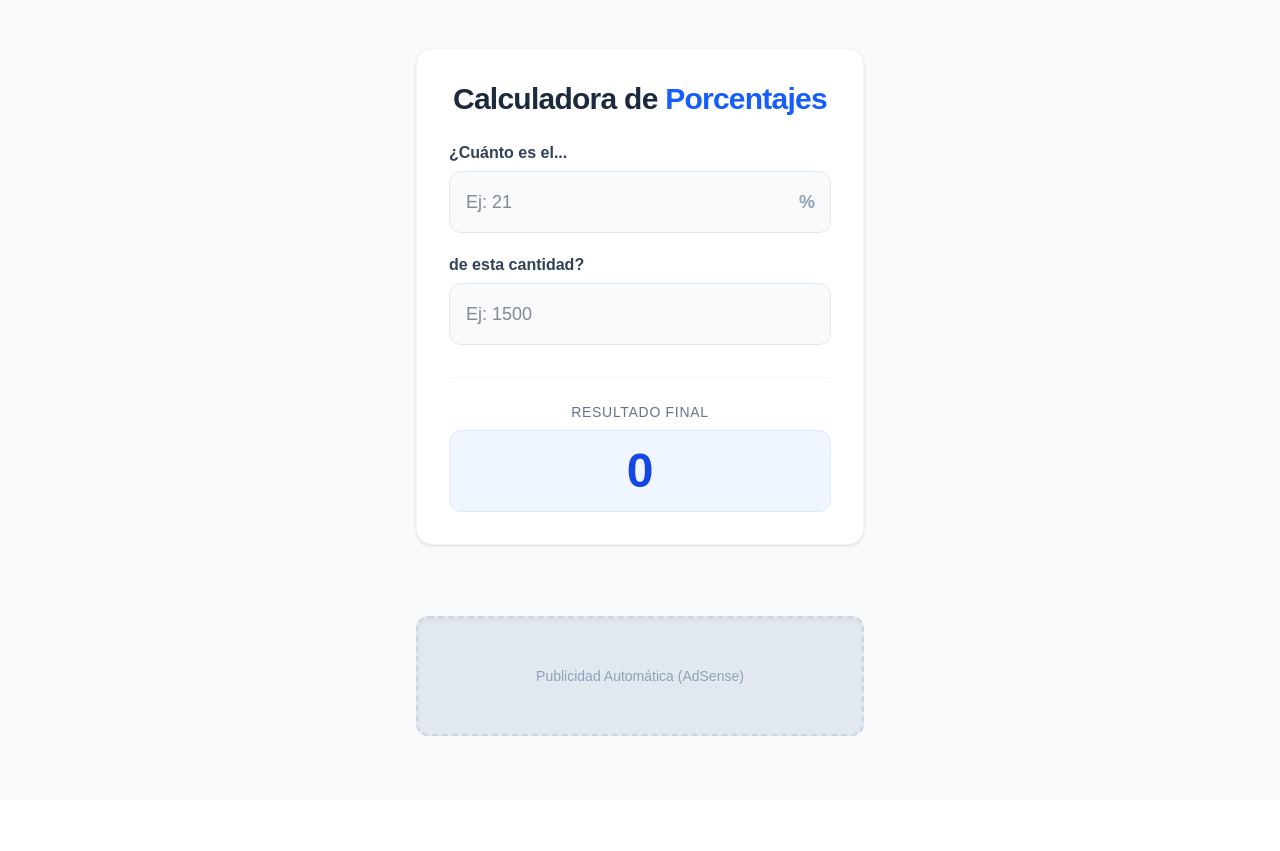
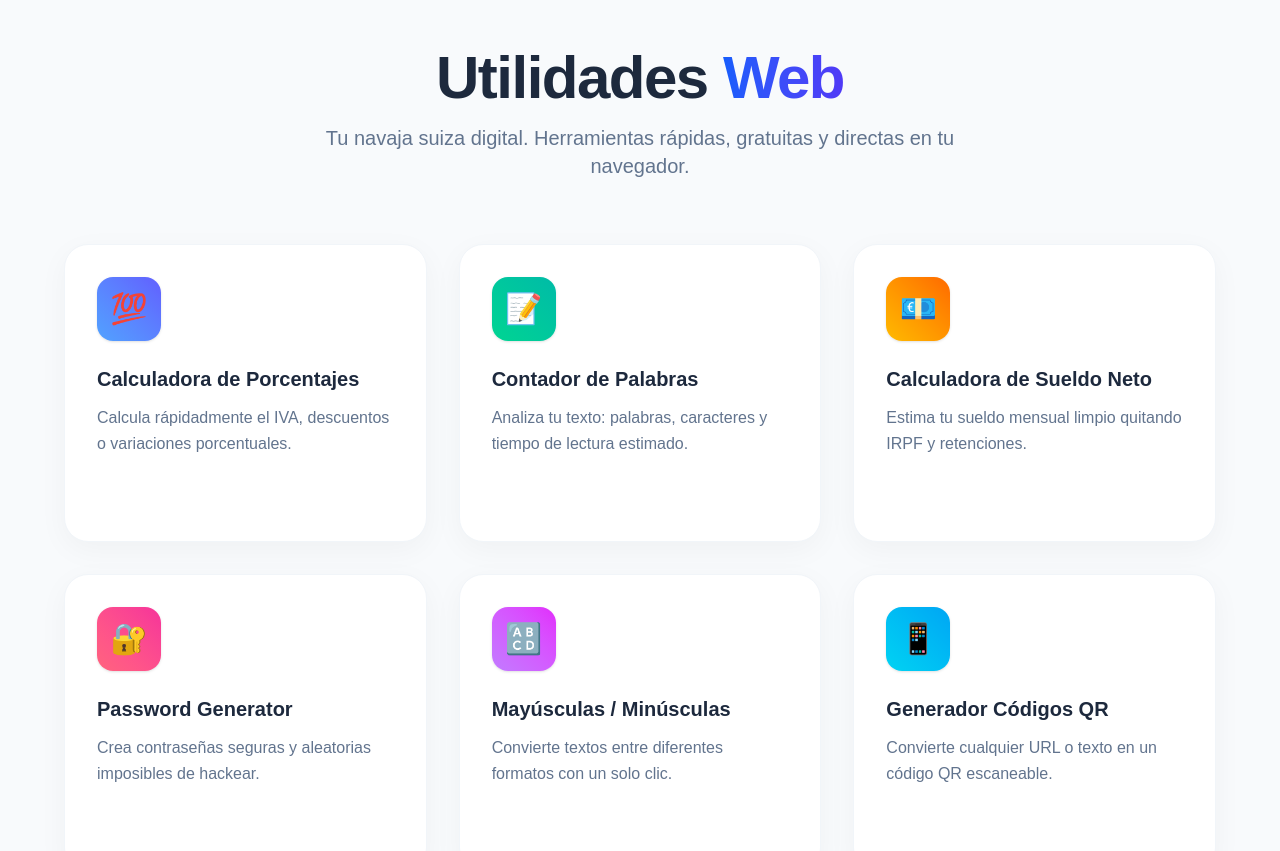
Before and after one commit to raubreak/cajautil-web, a Next.js app: page / in a window 1280 px wide. Shown: the top 851 px of the page. Before the commit the page ends 800 px from the top, so only its background shows below. Built offline with nearby package versions, Linux system fonts and the light colour scheme.

Commit message:
feat: reestructurar landing page como directorio grid glossy y mover calculadora a su propia ruta

```diff
--- /dev/null
+++ b/src/app/calculadora-porcentajes/page.tsx
@@ -0,0 +1,74 @@
+"use client";
+import { useState } from "react";
+
+export default function CalculadoraPorcentajes() {
+  const [cantidad, setCantidad] = useState("");
+  const [porcentaje, setPorcentaje] = useState("");
+
+  const resultado = Number(cantidad) * (Number(porcentaje) / 100);
+
+  return (
+    <main className="min-h-[100dvh] bg-slate-50 flex flex-col items-center py-6 px-4 sm:py-12 sm:px-6 lg:px-8">
+
+      {/* Contenedor central adaptable (Responsive) */}
+      <div className="w-full max-w-md bg-white p-5 sm:p-8 rounded-2xl shadow-sm border border-slate-100 mb-8">
+        <h1 className="text-2xl sm:text-3xl font-extrabold text-slate-800 mb-6 text-center tracking-tight">
+          Calculadora de <span className="text-blue-600">Porcentajes</span>
+        </h1>
+
+        <div className="space-y-5">
+          {/* Bloque Input 1 */}
+          <div>
+            <label className="block text-sm sm:text-base font-semibold text-slate-700 mb-1.5">
+              ¿Cuánto es el...
+            </label>
+            <div className="relative flex items-center">
+              <input
+                inputMode="decimal"
+                type="number"
+                value={porcentaje}
+                onChange={(e) => setPorcentaje(e.target.value)}
+                className="w-full border border-slate-200 rounded-xl p-3 sm:p-4 text-lg text-slate-900 bg-slate-50 focus:ring-2 focus:ring-blue-500 focus:border-blue-500 transition-shadow outline-none"
+                placeholder="Ej: 21"
+              />
+              <span className="absolute right-4 text-slate-400 font-bold text-lg select-none pointer-events-none">%</span>
+            </div>
+          </div>
+
+          {/* Bloque Input 2 */}
+          <div>
+            <label className="block text-sm sm:text-base font-semibold text-slate-700 mb-1.5">
+              de esta cantidad?
+            </label>
+            <input
+              inputMode="decimal"
+              type="number"
+              value={cantidad}
+              onChange={(e) => setCantidad(e.target.value)}
+              className="w-full border border-slate-200 rounded-xl p-3 sm:p-4 text-lg text-slate-900 bg-slate-50 focus:ring-2 focus:ring-blue-500 focus:border-blue-500 transition-shadow outline-none"
+              placeholder="Ej: 1500"
+            />
+          </div>
+
+          {/* Bloque Resultado */}
+          <div className="mt-8 pt-6 border-t border-slate-100">
+            <p className="text-sm font-medium text-slate-500 text-center mb-2 uppercase tracking-wider">
+              Resultado final
+            </p>
+            <div className="p-4 bg-blue-50 rounded-xl border border-blue-100 flex items-center justify-center min-h-[5rem]">
+              <p className="text-4xl sm:text-5xl font-black text-blue-700 text-center break-all">
+                {!isNaN(resultado) && cantidad && porcentaje ? resultado.toLocaleString('es-ES', { maximumFractionDigits: 2 }) : "0"}
+              </p>
+            </div>
+          </div>
+        </div>
+      </div>
+
+      {/* Espacio reservado para AdSense (Adaptable cuadrado en móvil, horizontal en PC) */}
+      <div className="w-full max-w-md mt-auto mb-4 bg-slate-200 border-2 border-dashed border-slate-300 flex items-center justify-center text-slate-400 text-sm font-medium rounded-xl h-[250px] sm:h-[120px] shadow-inner">
+        Publicidad Automática (AdSense)
+      </div>
+
+    </main>
+  );
+}
--- a/src/app/page.tsx
+++ b/src/app/page.tsx
@@ -1,74 +1,102 @@
-"use client";
-import { useState } from "react";
+import Link from 'next/link';
 
-export default function CalculadoraPorcentajes() {
-  const [cantidad, setCantidad] = useState("");
-  const [porcentaje, setPorcentaje] = useState("");
-
-  const resultado = Number(cantidad) * (Number(porcentaje) / 100);
+export default function Home() {
+  const herramientas = [
+    {
+      titulo: 'Calculadora de Porcentajes',
+      descripcion: 'Calcula rápidadmente el IVA, descuentos o variaciones porcentuales.',
+      ruta: '/calculadora-porcentajes',
+      icono: '💯',
+      color: 'from-blue-400 to-indigo-500'
+    },
+    {
+      titulo: 'Contador de Palabras',
+      descripcion: 'Analiza tu texto: palabras, caracteres y tiempo de lectura estimado.',
+      ruta: '#', // TODO: Crear página
+      icono: '📝',
+      color: 'from-emerald-400 to-teal-500'
+    },
+    {
+      titulo: 'Calculadora de Sueldo Neto',
+      descripcion: 'Estima tu sueldo mensual limpio quitando IRPF y retenciones.',
+      ruta: '#', // TODO: Formulario
+      icono: '💶',
+      color: 'from-amber-400 to-orange-500'
+    },
+    {
+      titulo: 'Password Generator',
+      descripcion: 'Crea contraseñas seguras y aleatorias imposibles de hackear.',
+      ruta: '#',
+      icono: '🔐',
+      color: 'from-rose-400 to-pink-500'
+    },
+    {
+      titulo: 'Mayúsculas / Minúsculas',
+      descripcion: 'Convierte textos entre diferentes formatos con un solo clic.',
+      ruta: '#',
+      icono: '🔠',
+      color: 'from-purple-400 to-fuchsia-500'
+    },
+    {
+      titulo: 'Generador Códigos QR',
+      descripcion: 'Convierte cualquier URL o texto en un código QR escaneable.',
+      ruta: '#',
+      icono: '📱',
+      color: 'from-cyan-400 to-sky-500'
+    }
+  ];
 
   return (
-    <main className="min-h-[100dvh] bg-slate-50 flex flex-col items-center py-6 px-4 sm:py-12 sm:px-6 lg:px-8">
+    <main className="min-h-[100dvh] bg-slate-50 text-slate-800 p-6 sm:p-12">
+      <div className="max-w-6xl mx-auto">
 
-      {/* Contenedor central adaptable (Responsive) */}
-      <div className="w-full max-w-md bg-white p-5 sm:p-8 rounded-2xl shadow-sm border border-slate-100 mb-8">
-        <h1 className="text-2xl sm:text-3xl font-extrabold text-slate-800 mb-6 text-center tracking-tight">
-          Calculadora de <span className="text-blue-600">Porcentajes</span>
-        </h1>
+        <header className="mb-16 text-center">
+          <h1 className="text-4xl sm:text-6xl font-black mb-4 tracking-tight">
+            Utilidades <span className="text-transparent bg-clip-text bg-gradient-to-r from-blue-600 to-indigo-600">Web</span>
+          </h1>
+          <p className="text-lg sm:text-xl text-slate-500 max-w-2xl mx-auto font-medium">
+            Tu navaja suiza digital. Herramientas rápidas, gratuitas y directas en tu navegador.
+          </p>
+        </header>
 
-        <div className="space-y-5">
-          {/* Bloque Input 1 */}
-          <div>
-            <label className="block text-sm sm:text-base font-semibold text-slate-700 mb-1.5">
-              ¿Cuánto es el...
-            </label>
-            <div className="relative flex items-center">
-              <input
-                inputMode="decimal"
-                type="number"
-                value={porcentaje}
-                onChange={(e) => setPorcentaje(e.target.value)}
-                className="w-full border border-slate-200 rounded-xl p-3 sm:p-4 text-lg text-slate-900 bg-slate-50 focus:ring-2 focus:ring-blue-500 focus:border-blue-500 transition-shadow outline-none"
-                placeholder="Ej: 21"
-              />
-              <span className="absolute right-4 text-slate-400 font-bold text-lg select-none pointer-events-none">%</span>
-            </div>
-          </div>
+        {/* Grid Glossy Moderno */}
+        <div className="grid grid-cols-1 sm:grid-cols-2 lg:grid-cols-3 gap-6 sm:gap-8">
+          {herramientas.map((herramienta, index) => (
+            <Link
+              key={index}
+              href={herramienta.ruta}
+              className="group relative bg-white rounded-3xl p-6 sm:p-8 hover:-translate-y-2 transition-all duration-300 shadow-[0_8px_30px_rgb(0,0,0,0.04)] hover:shadow-[0_20px_40px_rgb(0,0,0,0.08)] border border-slate-100 overflow-hidden"
+            >
+              {/* Reflejo Glossy (Elemento decorativo) */}
+              <div className="absolute top-0 left-0 w-full h-1/2 bg-gradient-to-b from-white/60 to-transparent opacity-0 group-hover:opacity-100 transition-opacity duration-500 z-10 pointer-events-none rounded-t-3xl"></div>
 
-          {/* Bloque Input 2 */}
-          <div>
-            <label className="block text-sm sm:text-base font-semibold text-slate-700 mb-1.5">
-              de esta cantidad?
-            </label>
-            <input
-              inputMode="decimal"
-              type="number"
-              value={cantidad}
-              onChange={(e) => setCantidad(e.target.value)}
-              className="w-full border border-slate-200 rounded-xl p-3 sm:p-4 text-lg text-slate-900 bg-slate-50 focus:ring-2 focus:ring-blue-500 focus:border-blue-500 transition-shadow outline-none"
-              placeholder="Ej: 1500"
-            />
-          </div>
+              <div className="relative z-20">
+                <div className={`w-16 h-16 rounded-2xl flex items-center justify-center text-3xl mb-6 shadow-sm bg-gradient-to-tr ${herramienta.color} text-white`}>
+                  {herramienta.icono}
+                </div>
+                <h2 className="text-xl font-bold mb-3 text-slate-800 group-hover:text-blue-600 transition-colors">
+                  {herramienta.titulo}
+                </h2>
+                <p className="text-slate-500 font-medium leading-relaxed">
+                  {herramienta.descripcion}
+                </p>
 
-          {/* Bloque Resultado */}
-          <div className="mt-8 pt-6 border-t border-slate-100">
-            <p className="text-sm font-medium text-slate-500 text-center mb-2 uppercase tracking-wider">
-              Resultado final
-            </p>
-            <div className="p-4 bg-blue-50 rounded-xl border border-blue-100 flex items-center justify-center min-h-[5rem]">
-              <p className="text-4xl sm:text-5xl font-black text-blue-700 text-center break-all">
-                {!isNaN(resultado) && cantidad && porcentaje ? resultado.toLocaleString('es-ES', { maximumFractionDigits: 2 }) : "0"}
-              </p>
-            </div>
-          </div>
+                <div className="mt-8 flex items-center text-sm font-bold text-blue-600 opacity-0 group-hover:opacity-100 transform translate-x-4 group-hover:translate-x-0 transition-all duration-300">
+                  Usar herramienta
+                  <span className="ml-2">→</span>
+                </div>
+              </div>
+            </Link>
+          ))}
         </div>
+
+        {/* Espacio Publicitario Principal (AdSense) */}
+        <div className="mt-20 w-full bg-slate-200/50 border border-slate-300/50 border-dashed rounded-3xl p-8 flex flex-col items-center justify-center text-slate-400 min-h-[150px]">
+          <span className="text-xs uppercase tracking-widest font-bold mb-2 opacity-50">Anuncio</span>
+          <p className="font-medium">Espacio reservado para AdSense Banner Multiformato</p>
+        </div>
+
       </div>
-
-      {/* Espacio reservado para AdSense (Adaptable cuadrado en móvil, horizontal en PC) */}
-      <div className="w-full max-w-md mt-auto mb-4 bg-slate-200 border-2 border-dashed border-slate-300 flex items-center justify-center text-slate-400 text-sm font-medium rounded-xl h-[250px] sm:h-[120px] shadow-inner">
-        Publicidad Automática (AdSense)
-      </div>
-
     </main>
   );
 }
```
